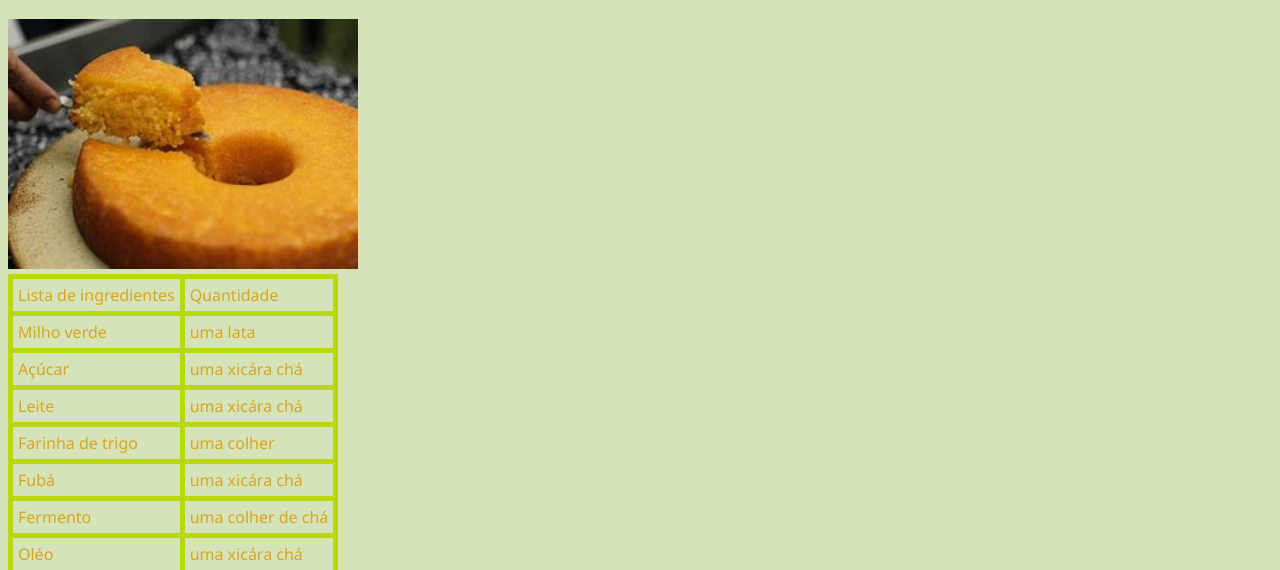
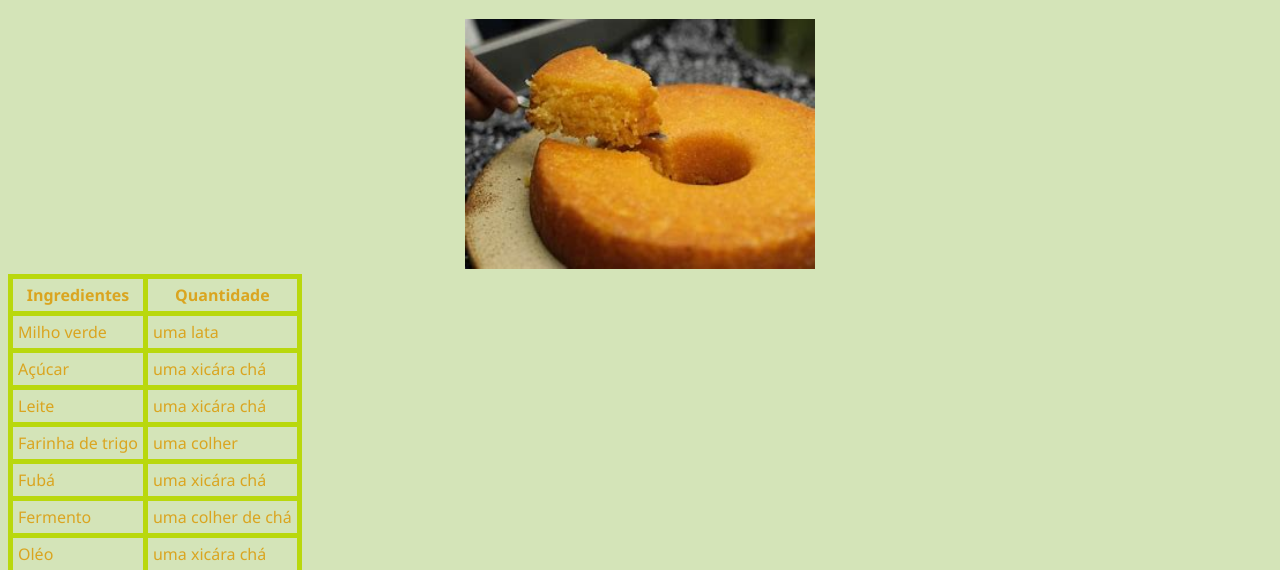
Before and after one commit to PriBarbosa/pousada, a plain HTML site: page receita.html in a window 1280 px wide. Shown: the part 235-805 px from the top of the page. Drawn offline with Linux system fonts and the light colour scheme.

Commit message:
titulo tabela

```diff
--- a/receita.css
+++ b/receita.css
@@ -33,8 +33,6 @@ table {
     border-collapse: collapse;
 
 
-
-
 }
 
 th,
@@ -42,7 +40,11 @@ td {
     border: 5px solid rgb(185, 216, 13);
     padding: 5px;
 }
+div{
+    text-align: center;
 
+
+}
 li {
     color: rgb(212, 6, 6);
     font-style: italic;
--- a/receita.html
+++ b/receita.html
@@ -17,12 +17,13 @@
         <h2>Receita de hoje:</h2>
         <h3>Bolo de milho em lata</h3>
     </nav>
-
-    <img src="Imagens/Bolo milho.jpg" alt="imagem" height="250" width="350">
+    <div>
+        <img src="Imagens/Bolo milho.jpg" alt="imagem" height="250" width="350">
+    </div>
     <table>
         <tr>
-            <td>Lista de ingredientes</td>
-            <td> Quantidade</td>
+            <th>Ingredientes</th>
+            <th>Quantidade</th>
         </tr>
         <tr>
             <td> Milho verde </td>
```
